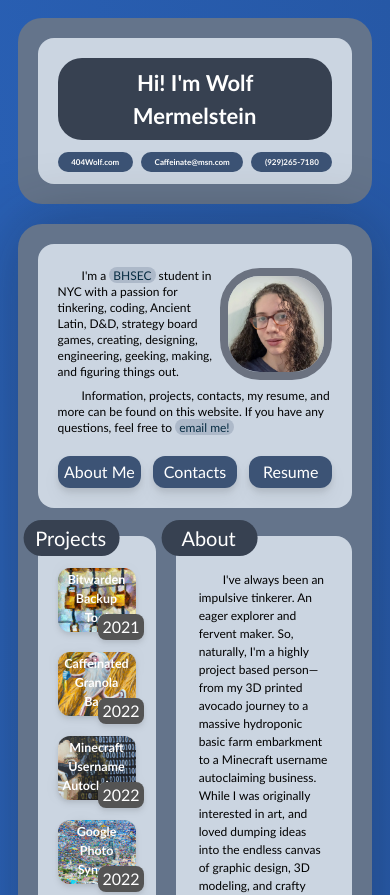
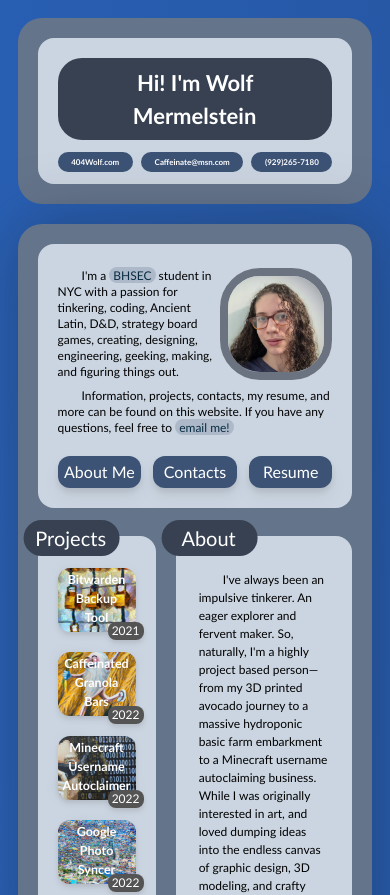
Before and after one commit to 404Wolf/404Wolf.com, a Next.js app: page / in a window 390 px wide. Shown: the top 895 px of the page. Built offline with nearby package versions, Linux system fonts and the light colour scheme.

Commit message:
Image tags

```diff
--- /dev/null
+++ b/src/components/misc/Tag.js
@@ -0,0 +1,36 @@
+const Tag = ({ children, position=null}) => {
+    let positioning
+    let translations
+
+    // case tree for position
+    switch (position) {
+        case "br":
+            positioning = "bottom-0 right-0"
+            translations = "translate-x-2 translate-y-2"
+            break;
+        case "bl":
+            positioning = "bottom-0 left-0"
+            translations = "-translate-x-2 translate-y-2"
+            break;
+        case "tr":
+            positioning = "top-0 right-0"
+            translations = "translate-x-2 -translate-y-2"
+            break;
+        case "tl":
+            positioning = "top-0 left-0"
+            translations = "-translate-x-2 -translate-y-2"
+            break;
+        default:
+            positioning = "bottom-0 right-0"
+            translations = "translate-x-2 translate-y-2"
+            break;
+    }
+
+    return (
+        <div className={ `text-xs sm:text-md absolute ${positioning} ${translations} bg-[#545454] text-white p-1 py-px rounded-lg` }>
+            { children }
+        </div>
+    );
+}
+
+export default Tag;
--- a/src/components/projects/Project.js
+++ b/src/components/projects/Project.js
@@ -1,12 +1,11 @@
 import Link from "next/link";
+import Tag from "../misc/Tag";
 
 const Project = ( { id, name, cover, date, page, isDummy=false } ) => {
     return (
         <Link href={ page || "/" } className={isDummy ? "pointer-events-none" : ""}>
             <div className="bg-cover rounded-xl drop-shadow-md hover:brightness-90 ease-in transition-all p-2 relative h-[4rem] md:h-24 bg-cover bg-center duration-100 hover:scale-105 flex items-center justify-center bg-gray-100/[35%]" style={ {backgroundImage: `url('${cover}')`} }>
-                {!isDummy && <div className="absolute bottom-0 right-0 translate-x-2 translate-y-2 bg-[#545454] text-white p-1 py-px rounded-lg bottom-0">
-                    { date }
-                </div>}
+                {!isDummy && <Tag children={ date }/>}
 
                 <div className="flex flex-col">
                     <h1 className="text-center text-[12.5px] sm:text-lg text-white font-bold sm:font-extrabold" style={ {textShadow: "0 0 15px rgba(0, 0, 0, .65)"} }>
--- a/src/pages/projects/[projectId].js
+++ b/src/pages/projects/[projectId].js
@@ -5,11 +5,12 @@ import { ReactMarkdown } from 'react-markdown/lib/react-markdown';
 import { worker as projectFromId } from '../api/projects/by_id';
 import rehypeRaw from 'rehype-raw'
 import ReactDOMServer from 'react-dom/server';
+import Tag from '@/components/misc/Tag';
 
 const Project = ({ projectId, projectData }) => {
     const [ projectMd, setProjectMd ] = useState('Loading...')
 
-    const [windowWidth, setWindowWidth] = useState(window.innerWidth);
+    const [windowWidth, setWindowWidth] = useState(null);
 
     useEffect(() => {
         const handleResize = () => {
@@ -20,6 +21,10 @@ const Project = ({ projectId, projectData }) => {
     }, []);
 
     useEffect(() => {
+        setWindowWidth(window.innerWidth);
+    }, []);
+
+    useEffect(() => {
         fetch(`/projects/${projectId}/project.md`)
             .then(res => res.text())
             .then(text => {
@@ -27,24 +32,28 @@ const Project = ({ projectId, projectData }) => {
                 const replacer = (match, alt, path, width, height, float) => {
                     const mobileExtraWidth = 40
                     // Ideal width is the width of the image, plus 20 pixels if the window is less
-                    // than 400 pixels wide
-                    let idealWidth = Number(width) + ((windowWidth < 400) ? mobileExtraWidth : 0)
-                    // Map the idealWidth to be out of 100, so that it can be used as a percentage
-                    // of the window's width
-                    idealWidth = (100/(100+mobileExtraWidth)) * idealWidth
+                    // than 400 pixels wide. We map it to a percentage of the window width (out of 100%).
+                    let idealWidth = (Number(width) + ((windowWidth < 400) ? mobileExtraWidth : 0)) * (100/(100+mobileExtraWidth))
 
-                    const replaced = <img
-                        src={`${projectId}/${path}`}
-                        alt={alt}
-                        style={{
+                    const styles = {
                         float: float ? `${float}` : 'right',
                         width: width ? `${idealWidth}%` : height ? "" : "25%",
                         height: height ? `${height}px` : "",
                         marginRight: float == "left" ? "1rem" : "",
                         marginLeft: float == "right" ? "1rem" : "",
-                        }}
-                    />
-                    console.log(replaced)
+                    }
+
+                    const replaced = (
+                        <div className="relative inline-block float-right container" style={ styles }>
+                            <img
+                                src={`${projectId}/${path}`}
+                                alt={alt}
+                            />
+                            <Tag position={ (float == "left") ? "br" : "bl" }>
+                                {alt}
+                            </Tag>
+                        </div>
+                    )
                     return ReactDOMServer.renderToString(replaced)
                 }
 
--- a/src/styles/markdown.css
+++ b/src/styles/markdown.css
@@ -6,8 +6,6 @@
 }
 
 .markdown img {
-  margin-top: .5rem;
-  margin-bottom: .5rem;
   border-radius: .75rem;
 }
 
```
